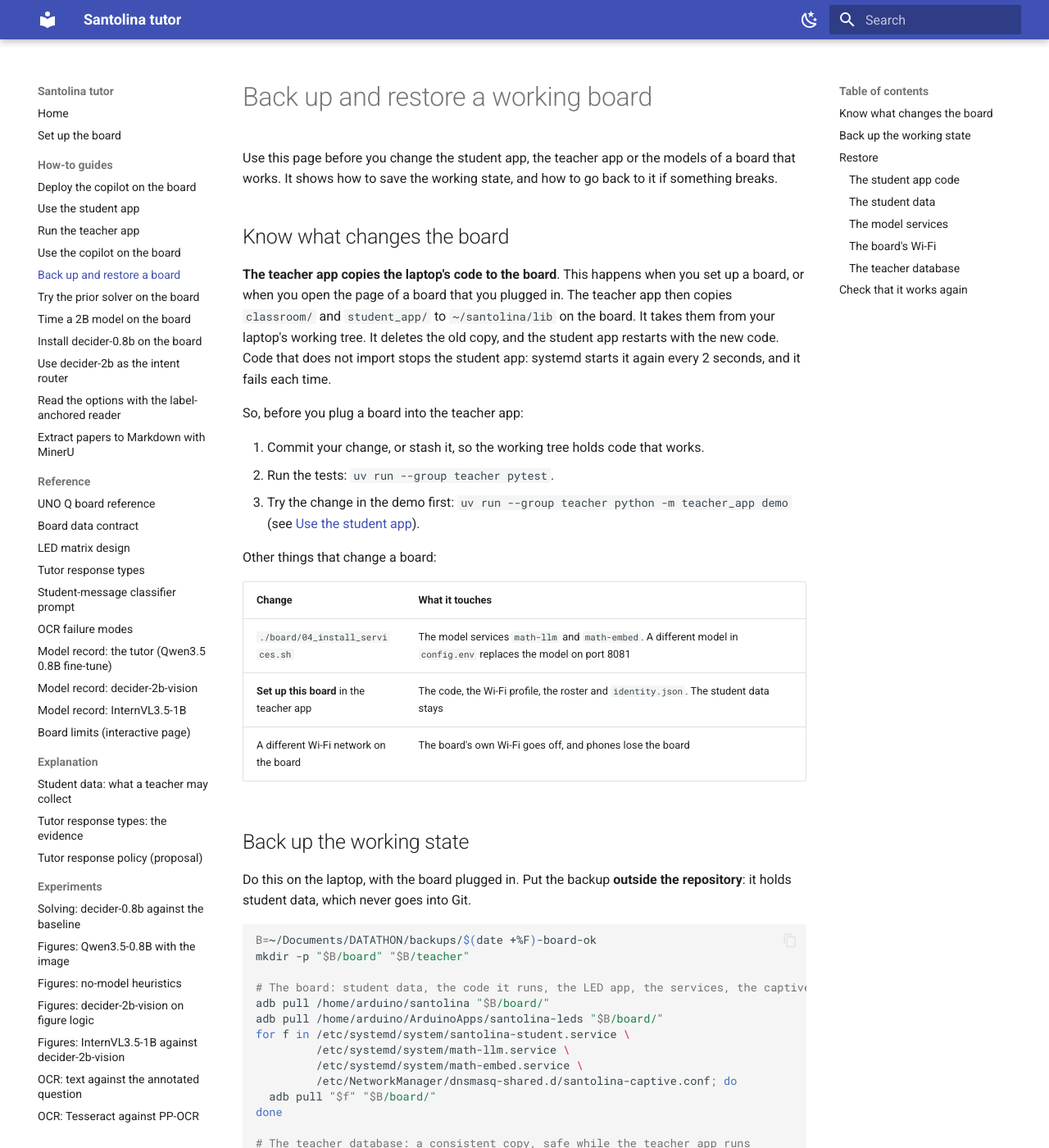
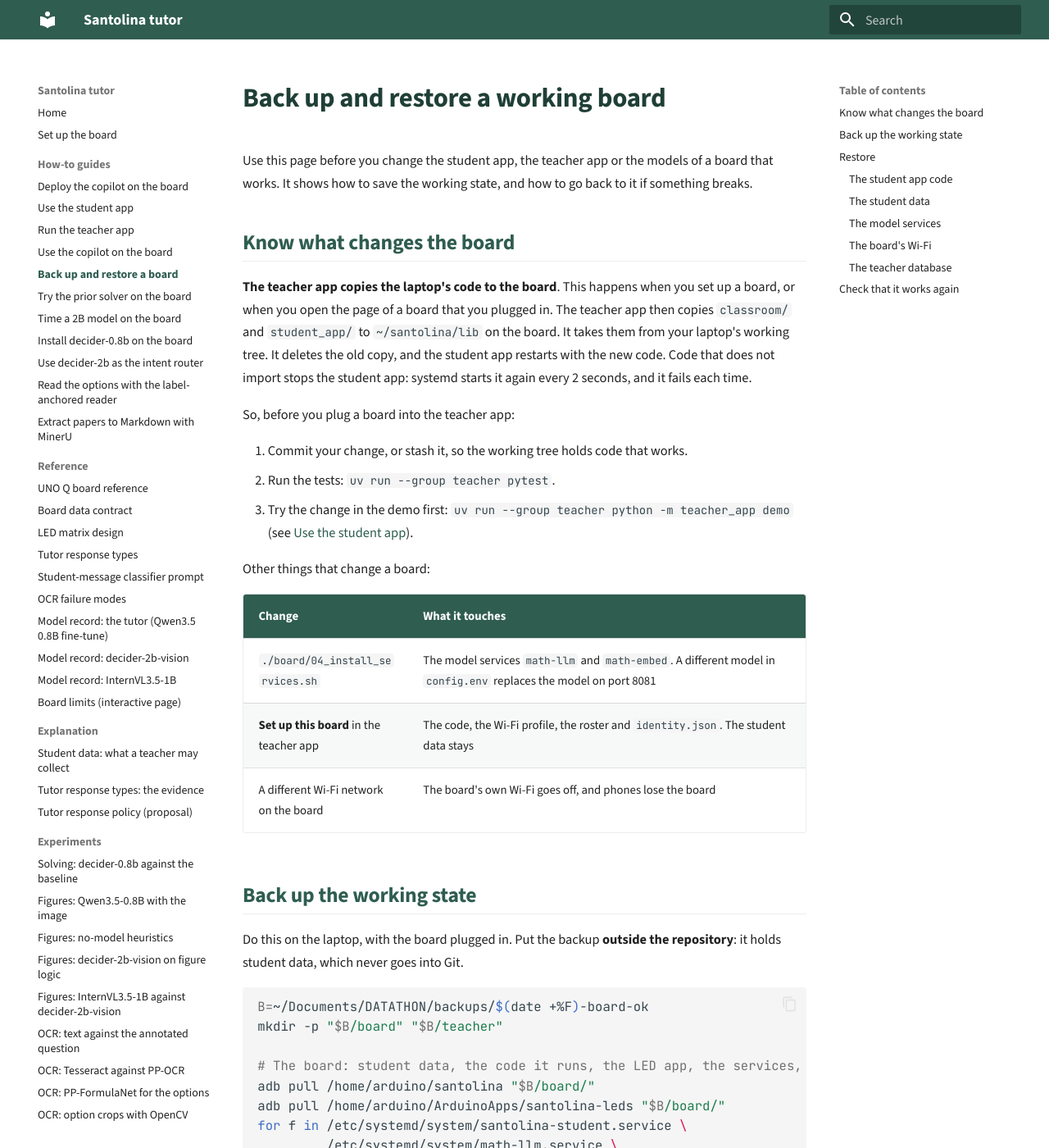
Before and after one commit to Sigkaio636/Santolina_tutor, an MkDocs documentation site: the page built from docs/how-to/back-up-and-restore-a-board.md, in a window 1280 px wide and 1400 px high. Shown: the whole window at 82% size. Built offline with MkDocs 1.6.1 and Material for MkDocs 9.7.7, drawn with Linux system fonts in a browser that asks for light colours; some of the changed text lies outside the part shown.

Commit message:
docs site: new Material theme (fonts, green and gold palette, extra.css)
Keeps the mermaid fence for the two pages that use it.

Co-Authored-By: Claude Sonnet 5.5 <noreply@anthropic.com>

```diff
--- /dev/null
+++ b/docs/stylesheets/extra.css
@@ -0,0 +1,107 @@
+/* Santolina tutor: custom palette for the Material theme.
+   mkdocs.yml sets `primary: custom` and `accent: custom`, so the colors come from here. */
+
+:root {
+  --md-primary-fg-color: #2f5d50;        /* deep green (the leaf of santolina) */
+  --md-primary-fg-color--light: #4f8a77;
+  --md-primary-fg-color--dark: #1f3f36;
+  --md-primary-bg-color: #ffffff;
+  --md-primary-bg-color--light: #ffffffb3;
+
+  --md-accent-fg-color: #c98a00;         /* gold (the flower of santolina) */
+  --md-accent-fg-color--transparent: #c98a001a;
+  --md-accent-bg-color: #ffffff;
+  --md-accent-bg-color--light: #ffffffb3;
+
+  --md-typeset-a-color: #2a6a58;
+}
+
+/* Body text and reading width */
+.md-typeset {
+  font-size: 0.82rem;
+  line-height: 1.7;
+}
+
+.md-content__inner {
+  margin-bottom: 2rem;
+}
+
+/* Headings */
+.md-typeset h1 {
+  color: var(--md-primary-fg-color--dark);
+  font-weight: 700;
+  letter-spacing: -0.01em;
+}
+
+.md-typeset h2 {
+  color: var(--md-primary-fg-color);
+  font-weight: 600;
+  padding-bottom: 0.2rem;
+  border-bottom: 1px solid var(--md-default-fg-color--lightest);
+}
+
+.md-typeset h3 {
+  color: var(--md-primary-fg-color--dark);
+  font-weight: 600;
+}
+
+/* Header and tabs */
+.md-header {
+  box-shadow: 0 1px 0 rgba(0, 0, 0, 0.08);
+}
+
+/* Tables */
+.md-typeset table:not([class]) {
+  font-size: 0.74rem;
+  border: 1px solid var(--md-default-fg-color--lightest);
+  border-radius: 0.2rem;
+  box-shadow: none;
+}
+
+.md-typeset table:not([class]) th {
+  background-color: var(--md-primary-fg-color);
+  color: var(--md-primary-bg-color);
+  font-weight: 600;
+}
+
+.md-typeset table:not([class]) tr:nth-child(even) td {
+  background-color: rgba(47, 93, 80, 0.04);
+}
+
+/* Code */
+.md-typeset code {
+  border-radius: 0.2rem;
+  font-size: 0.85em;
+}
+
+.md-typeset pre > code {
+  font-size: 0.78rem;
+  line-height: 1.55;
+}
+
+/* Admonitions */
+.md-typeset .admonition,
+.md-typeset details {
+  border-radius: 0.25rem;
+  box-shadow: none;
+  font-size: 0.78rem;
+}
+
+/* Navigation */
+.md-nav__title {
+  font-weight: 600;
+}
+
+.md-nav__item--section > .md-nav__link {
+  color: var(--md-primary-fg-color--dark);
+  font-weight: 600;
+}
+
+.md-nav__link--active {
+  font-weight: 600;
+}
+
+/* Footer */
+.md-footer {
+  background-color: var(--md-primary-fg-color--dark);
+}
--- a/mkdocs.yml
+++ b/mkdocs.yml
@@ -86,42 +86,53 @@ exclude_docs: |
 
 theme:
   name: material
+  font:
+    text: Source Sans 3
+    code: JetBrains Mono
+  palette:
+    scheme: default
+    primary: custom
+    accent: custom
   features:
     - navigation.sections
     - navigation.indexes
+    - navigation.footer
     - navigation.top
-    - search.highlight
+    - toc.follow
+    - search.suggest
     - content.code.copy
-  palette:
-    - media: "(prefers-color-scheme: light)"
-      scheme: default
-      toggle:
-        icon: material/weather-night
-        name: Dark mode
-    - media: "(prefers-color-scheme: dark)"
-      scheme: slate
-      toggle:
-        icon: material/weather-sunny
-        name: Light mode
+    - content.code.annotate
+    - content.tabs.link
+    - content.tooltips
+
+extra_css:
+  - stylesheets/extra.css
 
 plugins:
   - search
 
 markdown_extensions:
   - admonition
-  - tables
-  - attr_list
-  - md_in_html
-  - toc:
-      permalink: true
   - pymdownx.details
-  - pymdownx.tasklist:
-      custom_checkbox: true
-  - pymdownx.tilde
-  - pymdownx.highlight
-  - pymdownx.inlinehilite
+  # The mermaid fence stays: docs/vault/papers/_junctions.md and docs/models/qwen35-tutor.md use it.
   - pymdownx.superfences:
       custom_fences:
         - name: mermaid
           class: mermaid
           format: !!python/name:pymdownx.superfences.fence_code_format
+  - pymdownx.tabbed:
+      alternate_style: true
+  - pymdownx.tasklist:
+      custom_checkbox: true
+  - pymdownx.highlight
+  - pymdownx.inlinehilite
+  - pymdownx.keys
+  - abbr
+  - pymdownx.snippets
+  - footnotes
+  - def_list
+  - attr_list
+  - md_in_html
+  - tables
+  - toc:
+      permalink: true
```
